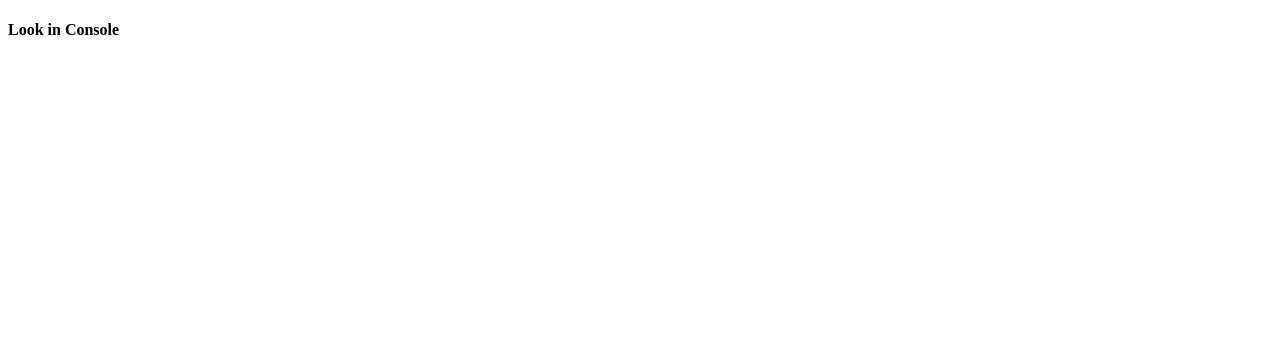
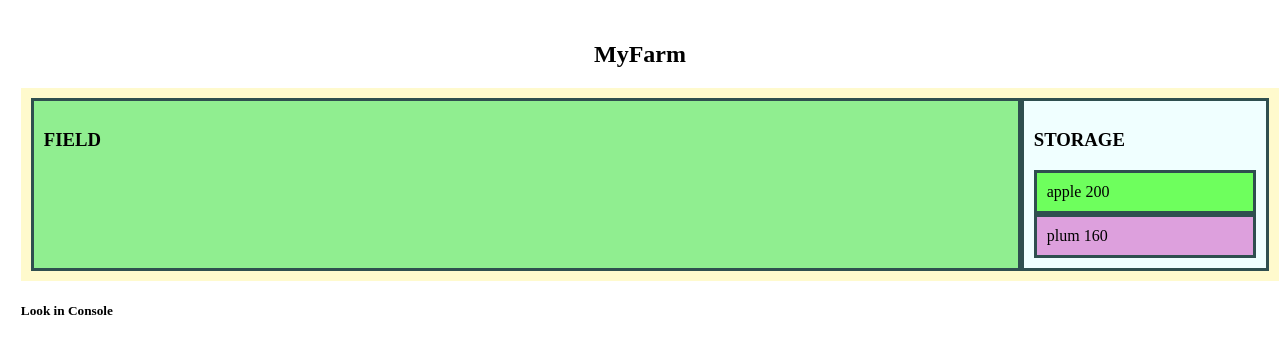
Before and after one commit to ElenaLomakina/HomeworkJS, a plain HTML site: page HTML/Task6-7/task6-7_Farm.html in a window 1280 px wide. Drawn offline with Linux system fonts and the light colour scheme.

Commit message:
add task8

```diff
--- /dev/null
+++ b/CSS/styles.less
@@ -0,0 +1,37 @@
+body{
+  padding: 1%;
+}
+
+.wrapper{
+  padding: 10px;
+  width: 100%;
+  margin: 0 auto;
+  background-color: lemonchiffon;
+  display: flex;
+  flex-direction: row;
+  justify-content: space-between;
+  div{
+    border: darkslategrey solid 3px;
+    padding: 10px;
+  }
+}
+#field{
+  width: 78%;
+  background-color: lightgreen;
+}
+#storage{
+  width: 18%;
+  background-color: azure;
+}
+h2, h3{
+  text-align: center;
+
+}
+
+.apple{
+  background-color: #6eff5d;
+}
+
+.plum{
+  background-color: plum;
+}
--- a/HTML/Task6-7/task6-7_Farm.html
+++ b/HTML/Task6-7/task6-7_Farm.html
@@ -3,9 +3,21 @@
 <head>
     <meta charset="UTF-8">
     <title>Task6 Farm</title>
+    <link rel="stylesheet" href="../../CSS/styles.css">
+
 </head>
 <body>
-    <h4>Look in Console</h4>
+    <h2>MyFarm</h2>
+    <div class="wrapper">
+
+        <div id="field">
+            <h3>FIELD</h3>
+        </div>
+        <div id="storage">
+            <h3>STORAGE</h3>
+        </div>
+    </div>
+    <h5>Look in Console</h5>
     <script src="../../JS/Task6-7/task6-7_Product.js"></script>
     <script src="../../JS/Task6-7/task6-7_Resource.js"></script>
     <script src="../../JS/Task6-7/task6-7_Farm.js"></script>
--- a/JS/Task6-7/task6-7_Farm.js
+++ b/JS/Task6-7/task6-7_Farm.js
@@ -24,7 +24,20 @@ Farm.prototype.addResource = function (curResource) {
 };
 
 Farm.prototype.addToStorage = function (position) {
-    this.storage.push(position)
+    this.storage.push(position);
+    var div = document.createElement("div"); // From now you can work with div's properties
+    div.className = position.product.type;
+    var elem = document.getElementById("storage");
+    elem.appendChild(div);
+    switch (div.className){
+        case ("apple"):
+            div.setAttribute("style", "background-color:#6eff5d");
+            break;
+        case ("plum"):
+            div.setAttribute("style", "background-color:plum");
+            break;
+    }
+    div.innerHTML = div.className + " " + position.quantity;
 };
 
 Farm.prototype.getHarvest = function(){
--- a/JS/Task6-7/task6-7_Product.js
+++ b/JS/Task6-7/task6-7_Product.js
@@ -10,4 +10,5 @@ function Product(type, price) {
 function StoragePosition(product, quantity) {
     this.product = product;
     this.quantity = quantity;
+
 }
--- a/JS/Task6-7/task6-7_Resource.js
+++ b/JS/Task6-7/task6-7_Resource.js
@@ -58,6 +58,7 @@ GardenResource.prototype.getHarvestTo = function(farm) {
             var exist = false;
             if (obj.product.type === this.product.type){
                 obj.quantity += this.productivity;
+                obj.innerHTML = this.product.type + obj.quantity;
                 this.seed = false;
                 exist = true;
                 break;
```
Also changed, not shown: CSS/styles.css (added).
